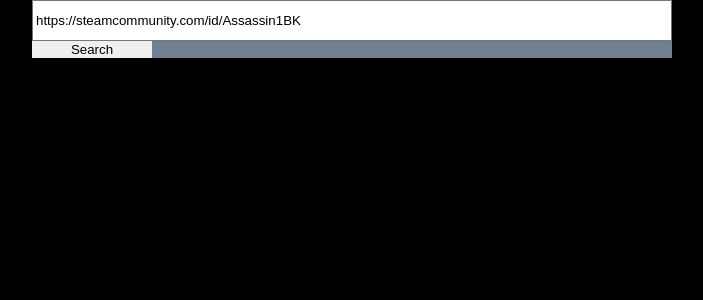
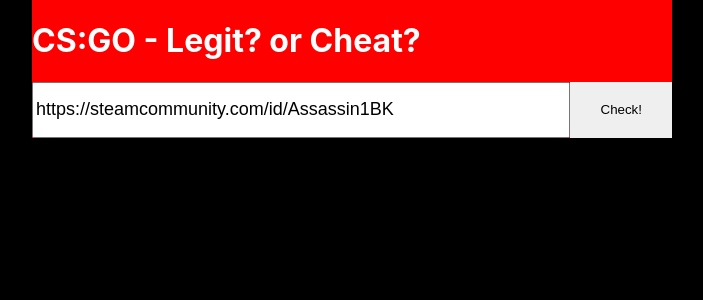
Before and after one commit to idanbachar/csgo-legit-or-cheat, a React (Create React App) app: page / in a window 1280 px wide. Shown: the top 300 px of the page, without its empty margins (288-991 px from the left). Built offline with nearby package versions, Linux system fonts and the light colour scheme.

Commit message:
design improvements

```diff
--- a/src/components/player/Player.tsx
+++ b/src/components/player/Player.tsx
@@ -13,7 +13,7 @@
         <div className={styles.container}>
             <div>
                 <img src={avatarfull}
-                    className={styles.profile}
+                    className={styles.profileImg}
                 />
             </div>
             <div className={styles.name}>
--- a/src/components/player/player.module.css
+++ b/src/components/player/player.module.css
@@ -1,12 +1,14 @@
 .container {
+    justify-content: center;
     display: flex;
-    position: relative;
+    position: absolute;
+    padding: 20px 0px;
 }
 
-.profile {
-    width: 120px;
+.name{
+    font-size: 25px;
 }
 
-.name {
-
+.profileImg {
+    width: 75%;
 }
--- a/src/components/search-box/SearchBox.tsx
+++ b/src/components/search-box/SearchBox.tsx
@@ -19,23 +19,22 @@
     }
 
     return (
-        <>
+        <div className={styles.container}>
             <input
                 value={inputValue}
                 className={styles.searchBox}
                 type={"text"}
-                placeholder={"Enter steam user url..."}
+                placeholder={"ENTER STEAM URL..."}
                 onChange={(e) => setInputValue(e.target.value)}
             />
             <button
                 onClick={() => {
-                    if (isValid()) {
+                    if (isValid())
                         searchButton(inputValue.replace("https://", ""))
-                    }
                 }}>
-                Search
+                Check!
             </button>
-        </>
+        </div>
     )
 }
 
--- a/src/components/search-box/search-box.module.css
+++ b/src/components/search-box/search-box.module.css
@@ -1,3 +1,10 @@
  .searchBox {
-     min-height: 35px;
+     height: 50px;
+     width: 100%;
+     font-size: 18px;
  }
+
+ .container{
+     display: flex;
+     justify-content: center;
+ }
--- a/src/index.css
+++ b/src/index.css
@@ -11,6 +11,15 @@
   color:white;
 }
 
+a{
+  text-decoration: none;
+}
+
+a:visited{
+  color: aliceblue;
+}
+
+
 code {
   font-family: source-code-pro, Menlo, Monaco, Consolas, 'Courier New',
     monospace;
--- a/src/page-routes/Home/Home.tsx
+++ b/src/page-routes/Home/Home.tsx
@@ -10,13 +10,13 @@
 
     const handleSearch = async (steamUrl: string) => {
         const p: IPlayer = await getUser(steamUrl);
-        console.log(p);
-
         setPlayer(p);
     }
 
     return (
         <div className={styles.home}>
+            <div className={styles.container}>
+                <h1>CS:GO - Legit? or Cheat?</h1>
                 <SearchBox
                     defaultValue={"https://steamcommunity.com/id/Assassin1BK"}
                     searchButton={handleSearch} />
@@ -30,6 +30,7 @@
                     />
                 }
             </div>
+        </div>
     )
 }
 
--- a/src/page-routes/Home/home.module.css
+++ b/src/page-routes/Home/home.module.css
@@ -1,10 +1,13 @@
 .home {
     display: flex;
+    justify-content: center;
     flex-direction: column;
-    background-color: slategrey;
-    justify-content: center;
+}
+
+.container {
+    width: 50%;
+    left: 25%;
     right: 25%;
-    left: 25%;
-    width: 50%;
-    position: absolute;
+    background-color: red;
+    position: relative;
 }
```
Lines whose indentation alone changed are shown as unchanged.
